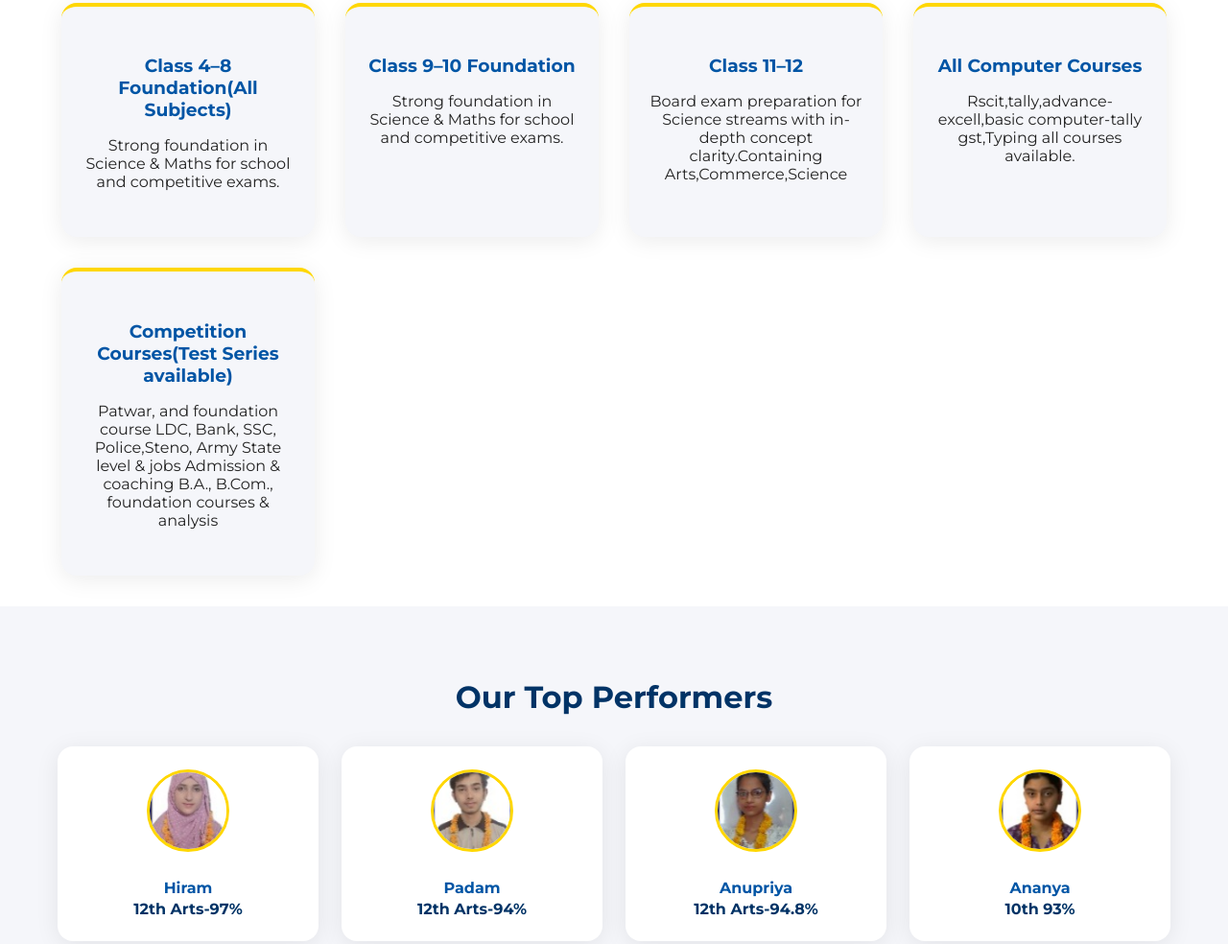
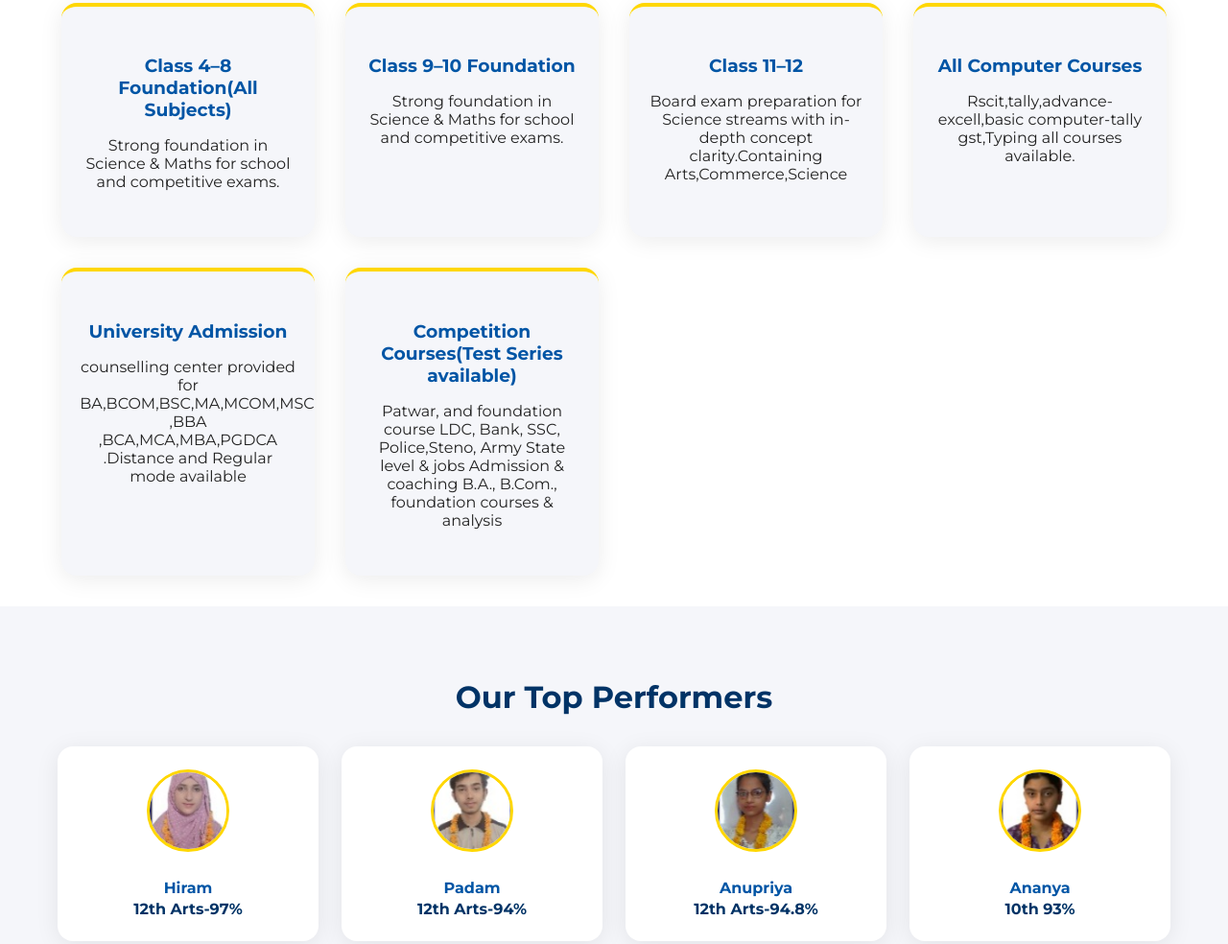
Before and after one commit to amrit-max/coaching, a plain HTML site: page index.html in a window 1280 px wide. Shown: the part 1093-2077 px from the top of the page at 96% size. Drawn offline with Linux system fonts and the light colour scheme.

Commit message:
Update index.html

```diff
--- a/index.html
+++ b/index.html
@@ -93,6 +93,13 @@
           <div class="course-card">
             <h3>All Computer Courses</h3>
             <p>Rscit,tally,advance-excell,basic computer-tally gst,Typing all courses available.</p>
+            <!-- <span>2 Years</span> -->
+          </div>
+          <div class="course-card">
+            <h3>University Admission</h3>
+            <p>counselling center provided for BA,BCOM,BSC,MA,MCOM,MSC
+              ,BBA
+              ,BCA,MCA,MBA,PGDCA .Distance and Regular mode available</p>
             <!-- <span>2 Years</span> -->
           </div>
           <div class="course-card">
@@ -243,7 +250,7 @@ During study time, keep your phone and social media away to avoid distractions.
           <p><i class="fa fa-map-marker-alt"></i> Near, 97-99 2nd Floor N M C Complex, Ram Nagar Shopping Center, Kanwatia Cir, Shastri Nagar, Jaipur, Rajasthan 302016</p>
           <p><i class="fa fa-phone"></i> +91 9314213544</p>
           <p><i class="fa fa-phone"></i> +91 7820803060</p>
-          <p><i class="fa fa-phone"></i> +91 9983049020</p>
+          <p><i class="fa fa-phone"></i> +91 9883049020</p>
           <p><i class="fa fa-phone"></i> 0141- 4028917</p>
           <p><i class="fa fa-envelope"></i> pankajcoaching44@gmail.com</p>
           <div class="social-links">
```
